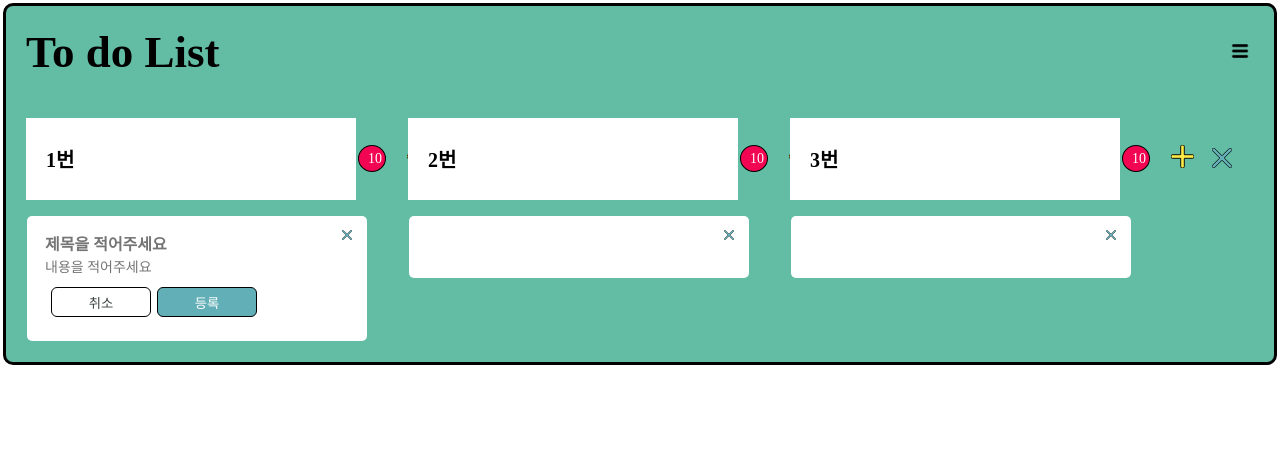
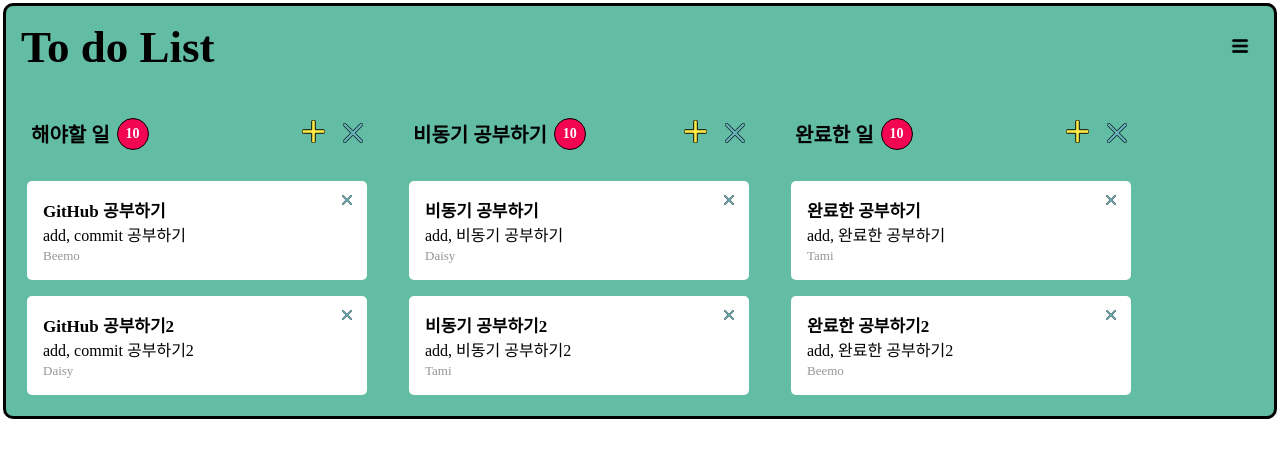
Before and after one commit to codesquad-members-2021/todo-list, a React (Create React App) app in the folder todo/: page / in a window 1280 px wide. Shown: the top 458 px of the page. Built offline with nearby package versions, Linux system fonts and the light colour scheme; no server answers; data requests are answered from the project's data file.

Commit message:
Feat: 받아온 데이터로 todoList 그려주기

```diff
--- a/todo/db.json
+++ b/todo/db.json
@@ -5,12 +5,14 @@
       "items": [{
           "id": 1,
           "title": "GitHub 공부하기",
-          "content": "add, commit 공부하기"
+          "content": "add, commit 공부하기",
+          "author":"Beemo"
         },
         {
           "id": 2,
           "title": "GitHub 공부하기2",
-          "content": "add, commit 공부하기2"
+          "content": "add, commit 공부하기2",
+          "author":"Daisy"
         }
       ]
     },
@@ -20,12 +22,14 @@
       "items": [{
           "id": 3,
           "title": "비동기 공부하기",
-          "content": "add, 비동기 공부하기"
+          "content": "add, 비동기 공부하기",
+          "author":"Daisy"
         },
         {
           "id": 4,
           "title": "비동기 공부하기2",
-          "content": "add, 비동기 공부하기2"
+          "content": "add, 비동기 공부하기2",
+          "author":"Tami"
         }
       ]
     },
@@ -35,12 +39,14 @@
       "items": [{
           "id": 5,
           "title": "완료한 공부하기",
-          "content": "add, 완료한 공부하기"
+          "content": "add, 완료한 공부하기",
+          "author":"Tami"
         },
         {
           "id": 6,
           "title": "완료한 공부하기2",
-          "content": "add, 완료한 공부하기2"
+          "content": "add, 완료한 공부하기2",
+          "author":"Beemo"
         }
       ]
     }
--- a/todo/src/components/atoms/Label/index.jsx
+++ b/todo/src/components/atoms/Label/index.jsx
@@ -2,17 +2,18 @@ import React from "react";
 import styled from "styled-components";
 
 const StyledLabel = styled.label`
-  display: inline-block;
-  width: 20px;
-  height: 20px;
+  display:flex;
+  width: 30px;
+  height: 30px;
   border: 1px solid #000;
+  margin: 0px 7px;
   background: #f20553;
+  color: #fff;
   font-size: 14px;
-  color: #fff;
+  font-weight:700;
   border-radius: 50%;
-  padding: 5px 0 0px 6px;
-  margin: 0px 7px;
-  text-align:center;
+  place-items: center;
+  place-content: center;
 `;
 
 const Label = ({ children, ...props }) => (
--- a/todo/src/components/atoms/Span/index.jsx
+++ b/todo/src/components/atoms/Span/index.jsx
@@ -2,9 +2,9 @@ import React from "react";
 import styled from "styled-components";
 
 const StyledSpan = styled.span`
-  display: block;
+  /* display: block;
   width: 300px;
-  padding: 5px;
+  padding: 5px; */
   color: ${props => props._color};
   margin: ${props => props._margin};
   font-size: ${props => props._fontSize};
--- a/todo/src/components/molecules/HistoryList/index.jsx
+++ b/todo/src/components/molecules/HistoryList/index.jsx
@@ -11,8 +11,9 @@ const WrapDiv = styled.div`
   padding: 15px;
   background: #fff;
   right: ${props => props.isOpen ? 3 : -480}px;
-  top:3px;
+  top: 3px;
   transition: all 1s;
+  z-index: 1;
 `;
 
 const ButtonDiv = styled.div`
--- a/todo/src/components/molecules/TodoListItem/index.jsx
+++ b/todo/src/components/molecules/TodoListItem/index.jsx
@@ -4,21 +4,21 @@ import Image from "../../atoms/Image";
 import Span from "../../atoms/Span";
 import closeButton from "../../../images/closeButton.svg";
 
-const TodoListItem = ({ children, ...props }) => {
+const TodoListItem = ({ children, title, content, author, ...props }) => {
   return (
     <>
       <SmallButton _position="absolute" _right="3px">
         <Image src={closeButton} _width="10px" />
       </SmallButton>
-      <Span _color="#000" _fontSize="17px" _fontWeight="700">
-        {children}
-      </Span>
-      <Span _color="#000" _fontSize="16px">
-        {children}
-      </Span>
-      <Span _color="#969595" _fontSize="13px">
-        {children}
-      </Span>
+      <div>
+        <Span _color="#000" _fontSize="17px" _fontWeight="700">{title}</Span>
+      </div>
+      <div>
+        <Span _color="#000" _fontSize="16px">{content}</Span>
+      </div>
+      <div>
+        <Span _color="#969595" _fontSize="13px">{author}</Span>
+      </div>
     </>
   );
 };
--- a/todo/src/components/molecules/TodoTitle/index.jsx
+++ b/todo/src/components/molecules/TodoTitle/index.jsx
@@ -2,27 +2,19 @@ import React from "react";
 import styled from "styled-components";
 import Span from "../../atoms/Span";
 import Label from "../../atoms/Label";
-import SmallButton from "../../atoms/SmallButton";
-import Image from "../../atoms/Image";
-import hamburgerBtn from "../../../images/hamburgerButtonIcon.png";
 import ButtonList from "../ButtonList";
 
 const WrapDiv = styled.div`
   display: flex;
-  width: 308px;
-  padding: 15px;
+  padding: 10px;
+  margin: 10px 0px 10px 10px;
+  place-items: center;
   justify-content: space-between;
-  place-items: center;
-  width: 300px;
-  margin: 15px;
-  background-color: white;
 `;
 
 const LeftDiv = styled.div`
   display: flex;
   place-items: center;
-  font-size: 20px;
-  font-size: 700;
 `;
 
 const TodoTitle = ({ children, ...props }) => (
--- a/todo/src/components/organisms/TodoContent.jsx
+++ b/todo/src/components/organisms/TodoContent.jsx
@@ -5,34 +5,28 @@ import TodoListInput from "../molecules/TodoListInput";
 import TodoTitle from "../molecules/TodoTitle";
 import TodoListForm from "../molecules/TodoListForm";
 import TodoListColumn from "../molecules/TodoListColumn";
-// add 이벤트 구현
 
-// <ButtonList isIcon={false} />
-// <ButtonList isIcon />
+const TodoContent = ({ todos }) => {
+  const getForms = (items) => {
+    return items.map(({ id, title, content, author }) => {
+      return (
+        <TodoListForm id={id}>
+          <TodoListItem {...{ title, content, author }}></TodoListItem>
+        </TodoListForm>
+      );
+    })
+  }
 
-const TodoContent = () => {
   return (
     <TodoListWrap>
-      <TodoListColumn>
-        <TodoTitle>1번</TodoTitle>
-        <TodoListForm>
-          <TodoListInput></TodoListInput>
-        </TodoListForm>
-      </TodoListColumn>
-
-      <TodoListColumn>
-        <TodoTitle>2번</TodoTitle>
-        <TodoListForm>
-          <TodoListItem></TodoListItem>
-        </TodoListForm>
-      </TodoListColumn>
-
-      <TodoListColumn>
-        <TodoTitle>3번</TodoTitle>
-        <TodoListForm>
-          <TodoListItem></TodoListItem>
-        </TodoListForm>
-      </TodoListColumn>
+      {todos.map(({ columnId, columnName, items }) => {
+        return (
+          <TodoListColumn key={columnId}>
+            <TodoTitle>{columnName}</TodoTitle>
+            {getForms(items)}
+          </TodoListColumn>
+        );
+      })}
     </TodoListWrap>
   );
 };
--- a/todo/src/components/pages/App.js
+++ b/todo/src/components/pages/App.js
@@ -17,24 +17,21 @@ const Div = styled.div`
 
 function App() {
   const [isOpen, isOpenActions] = useToggle(false);
-  const [todoTitle, setTitle] = useState([]);
   const [todos, setTodos] = useState([]);
 
   useEffect(() => {
     getAxios(setTodos, "/todos");
-    getAxios(setTitle, "/sections");
   }, []);
 
   useEffect(() => {
     console.log(todos);
-    console.log(todoTitle);
-  }, [todoTitle]);
+  }, [todos]);
 
   return (
     <Div>
       <HistoryContent isOpen={isOpen} isOpenActions={isOpenActions} />
       <Header isOpenActions={isOpenActions} />
-      <TodoContent></TodoContent>
+      <TodoContent todos={todos}></TodoContent>
     </Div>
   );
 }
```
